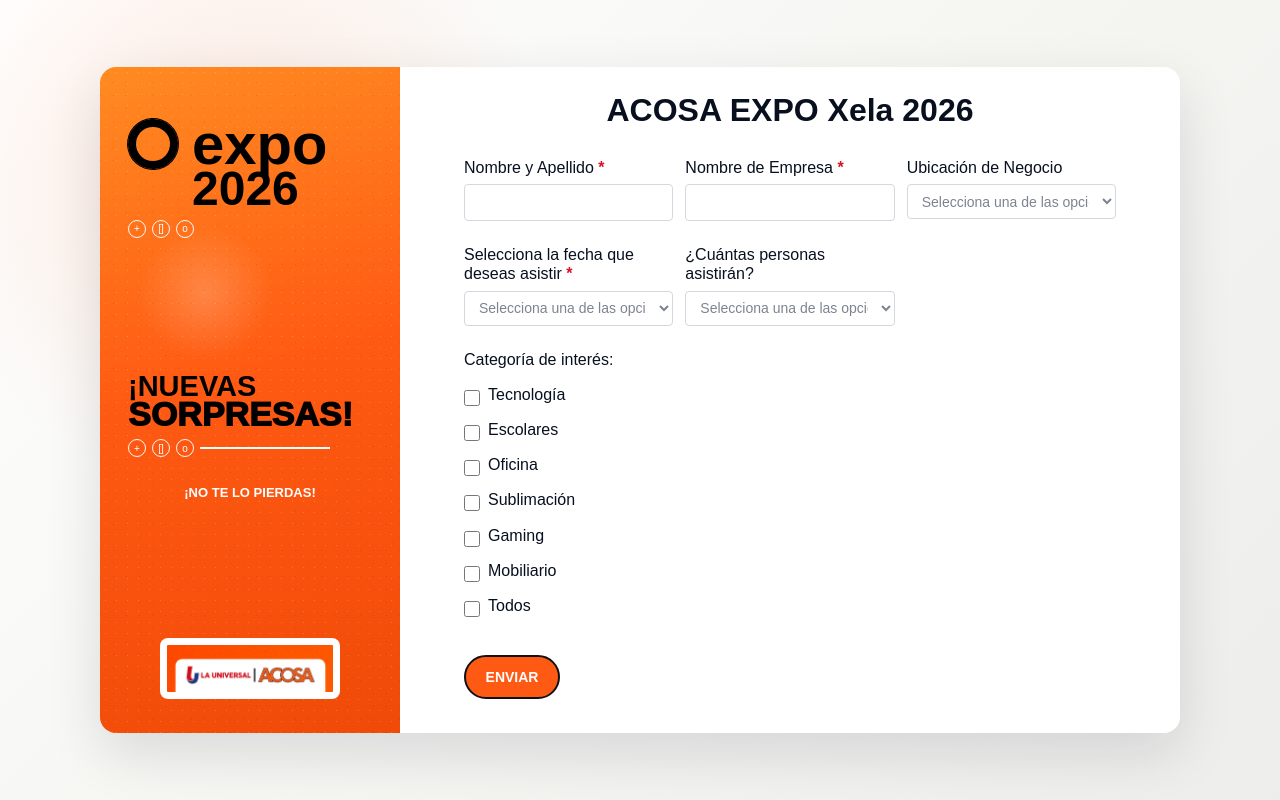
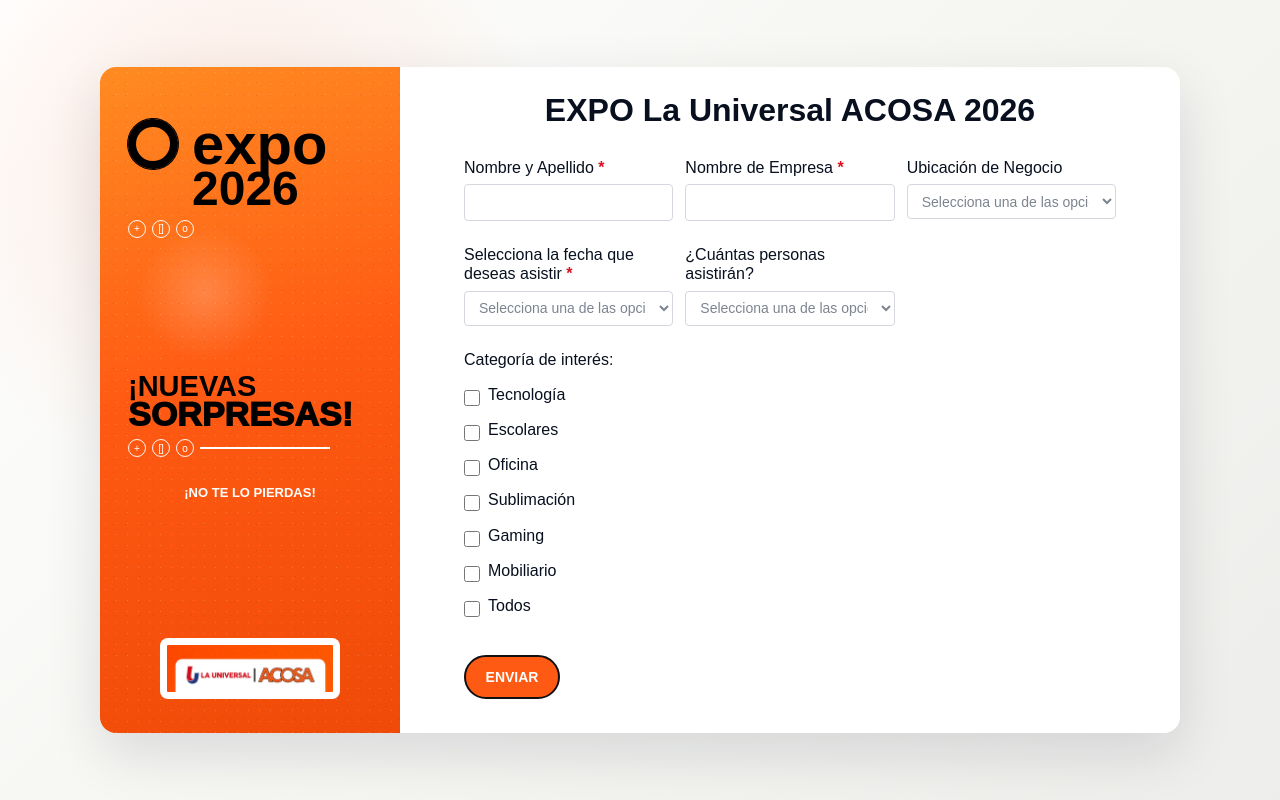
Before and after one commit to Polar0105Q/expo-la-universal-acosa-2026, a Next.js app: page / in a window 1280 px wide. Built offline with nearby package versions, Linux system fonts and the light colour scheme.

Commit message:
Rename event to Expo La Universal Acosa

```diff
--- a/app/layout.tsx
+++ b/app/layout.tsx
@@ -13,8 +13,8 @@ const geistMono = Geist_Mono({
 });
 
 export const metadata: Metadata = {
-  title: "ACOSA EXPO Xela 2026",
-  description: "Formulario de registro para ACOSA EXPO Xela 2026.",
+  title: "EXPO La Universal ACOSA 2026",
+  description: "Formulario de registro para EXPO La Universal ACOSA 2026.",
   icons: {
     icon: "/favicon.svg",
     shortcut: "/favicon.svg",
--- a/app/page.tsx
+++ b/app/page.tsx
@@ -1,8 +1,9 @@
 import type { Metadata } from "next";
 
 export const metadata: Metadata = {
-  title: "Registro | ACOSA EXPO Xela 2026",
-  description: "Formulario de registro para asistir a ACOSA EXPO Xela 2026.",
+  title: "Registro | EXPO La Universal ACOSA 2026",
+  description:
+    "Formulario de registro para asistir a EXPO La Universal ACOSA 2026.",
 };
 
 const formEmail = "callcenter14@acosa.com.hn";
@@ -22,7 +23,7 @@ export default function Home() {
   return (
     <main className="expo-page">
       <section className="registration-shell" aria-labelledby="expo-title">
-        <aside className="promo-panel" aria-label="ACOSA EXPO 2026">
+        <aside className="promo-panel" aria-label="EXPO La Universal ACOSA 2026">
           <div className="grain" />
           <div className="promo-content">
             <div className="expo-mark">
@@ -60,13 +61,13 @@ export default function Home() {
             src="/brand-lockup.png"
             alt="La Universal | ACOSA"
           />
-          <h1 id="expo-title">ACOSA EXPO Xela 2026</h1>
+          <h1 id="expo-title">EXPO La Universal ACOSA 2026</h1>
 
           <form action={formAction} method="POST" className="expo-form">
             <input
               type="hidden"
               name="_subject"
-              value="Nuevo registro ACOSA EXPO Xela 2026"
+              value="Nuevo registro EXPO La Universal ACOSA 2026"
             />
             <input type="hidden" name="_captcha" value="false" />
             <input type="hidden" name="_template" value="table" />
@@ -108,8 +109,8 @@ export default function Home() {
                 <option value="" disabled>
                   Selecciona una de las opciones disponibles
                 </option>
-                <option>Día 1 - ACOSA EXPO Xela 2026</option>
-                <option>Día 2 - ACOSA EXPO Xela 2026</option>
+                <option>Día 1 - EXPO La Universal ACOSA 2026</option>
+                <option>Día 2 - EXPO La Universal ACOSA 2026</option>
                 <option>Ambos días</option>
               </select>
             </label>
--- a/package.json
+++ b/package.json
@@ -1,5 +1,5 @@
 {
-  "name": "acosa-expo-xela-2026",
+  "name": "expo-la-universal-acosa-2026",
   "version": "0.1.0",
   "private": true,
   "engines": {
```
Also changed, not shown: 1 other file (tests, documents, lock files or other folders).
